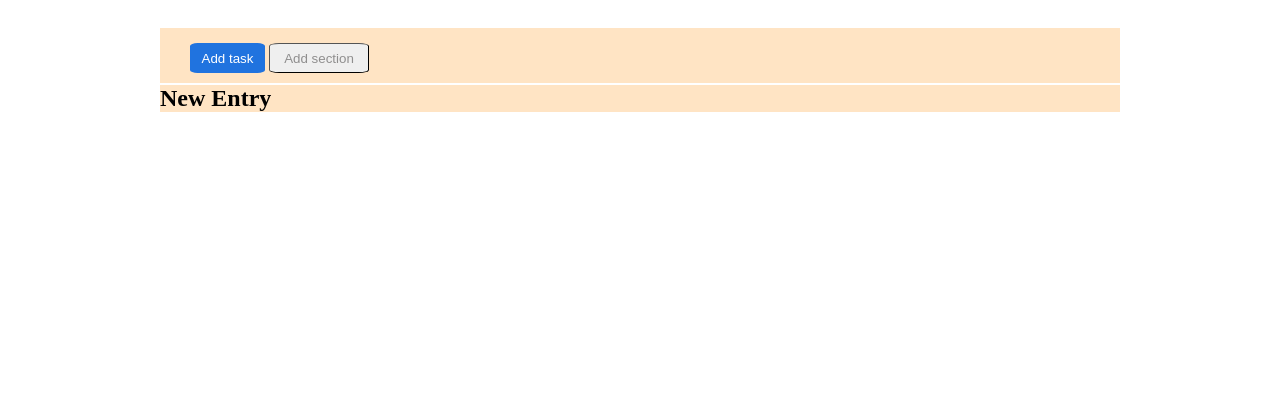
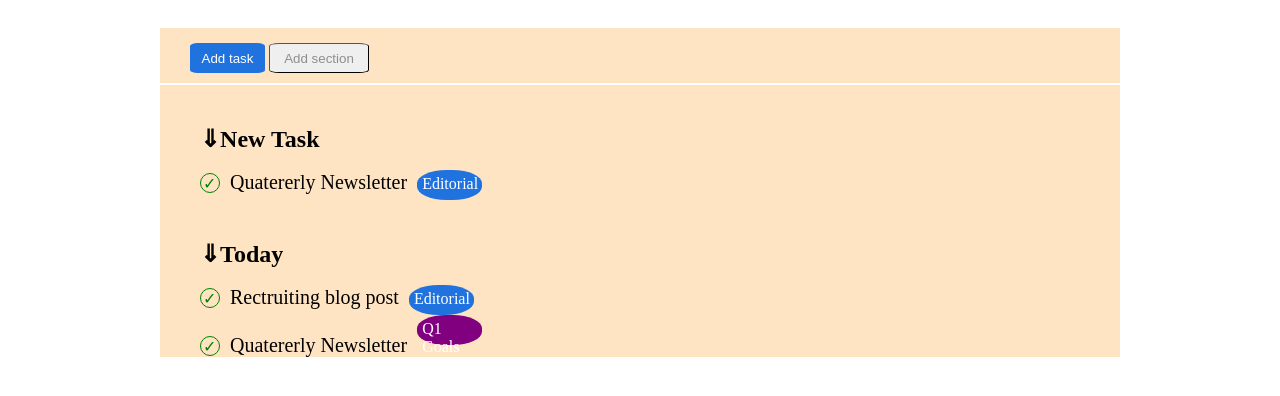
Before and after one commit to AngeloCrisci/html-css-toboolist, a plain HTML site: page index.html in a window 1280 px wide. Shown: the part 112-508 px from the top of the page. Drawn offline with Linux system fonts and the light colour scheme.

Commit message:
Added tasks

```diff
--- a/css/style.css
+++ b/css/style.css
@@ -17,6 +17,12 @@ h1{
 
 body {
     background-color: white;
+}
+
+h2  {
+    padding-top: 40px;
+    padding-left: 40px;
+
 }
 
 
@@ -63,6 +69,46 @@ body {
 
 }
 
+.circle {
+    margin-left: 40px;
+    margin-top: 20px;
+    display: inline-block;
+    border-style: solid;
+    border-width: 1px;
+    border-radius: 50%;
+    height: 20px;
+    width: 20px;
+    border-color: green;
+    color: green;
+    padding-left: 2px;
+    padding-bottom: 2px;
+}
+
+.description {
+    font-size: 20px;
+    font-weight: 500;
+    margin-left: 10px;
+    margin-bottom: 5px;
+}
+
+.editorial {
+    background-color: rgb(32, 115, 223);
+    color: white;
+    width: 65px;
+    height: 30px;
+    border-radius: 45%;
+    border-style: none;
+    padding: 5px;
+    margin-left: 10px;
+    display: inline-block;
+
+}
+
+#purple {
+    background-color: purple;
+
+}
+
 
 
 /*Header*/
--- a/index.html
+++ b/index.html
@@ -24,7 +24,15 @@
             </div>
             <div class="main-container body-container">
                 <section>
-                    <h2><span></span>New Entry</h2>
+                    <h2><span>&dArr;</span>New Task</h2>
+                    <span class="circle">&checkmark;</span><span class="description">Quatererly Newsletter</span><span class="editorial">Editorial</span>
+                </section>
+                    <h2><span>&dArr;</span>Today</h2>
+                    <span class="circle">&checkmark;</span><span class="description">Rectruiting blog post</span><span class="editorial">Editorial</span><br>
+                    <span class="circle">&checkmark;</span><span class="description">Quatererly Newsletter</span><span class="editorial" id="purple">Q1 Goals</span>
+                <section>
+
+                </section>
             </div>
         </main>
 
```
